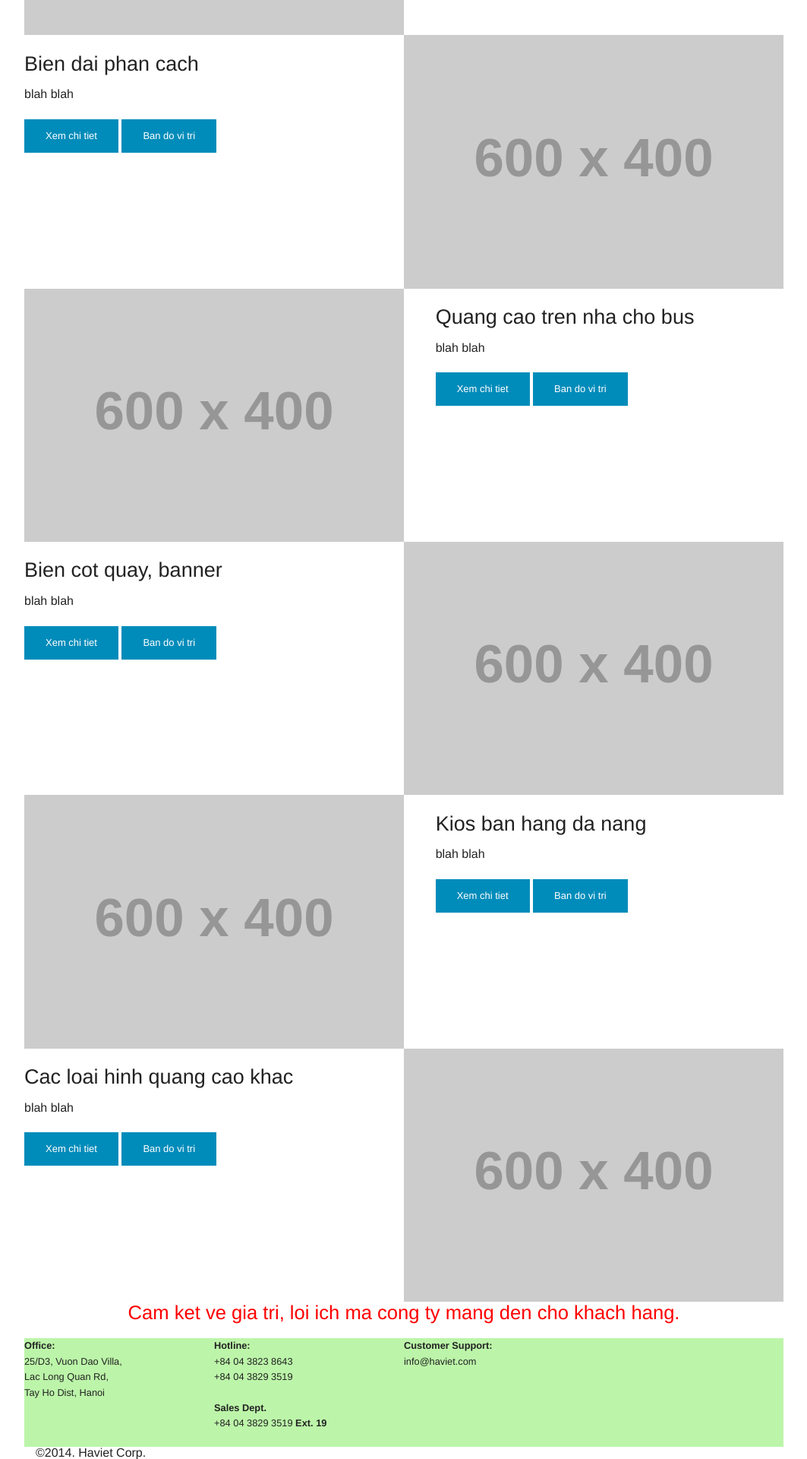
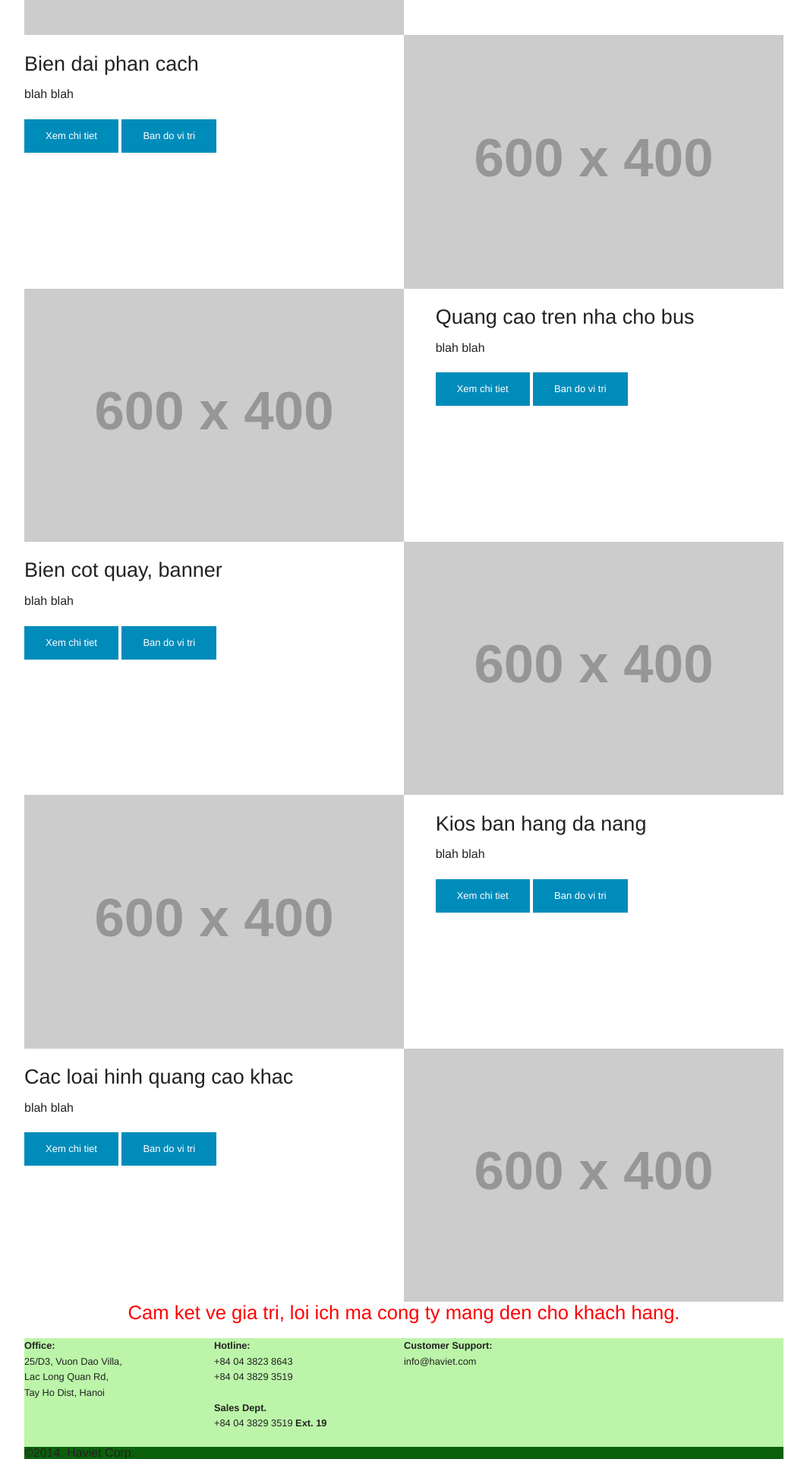
Before and after one commit to haviet/static-on-foundation, a Jekyll site: the page built from index.html, in a window 1280 px wide. Shown: the part 1005-2925 px from the top of the page at 76% size, without its empty margins (108-1171 px from the left). Built offline with Jekyll 4.4.1, drawn with Linux system fonts in a browser that asks for light colours.

Commit message:
Update footer.html

```diff
--- a/_includes/footer.html
+++ b/_includes/footer.html
@@ -22,10 +22,10 @@
 
 </div>
 
-<footer class="row collapse">
-<div class="footer dark-green-bg">
-  <div class="large-12 columns">&copy;2014. Haviet Corp.</div>
-</div>
+<footer>
+	<div class="row collapse dark-green-bg">
+		&copy;2014. Haviet Corp.
+	</div>
 </footer>
 
 
```
